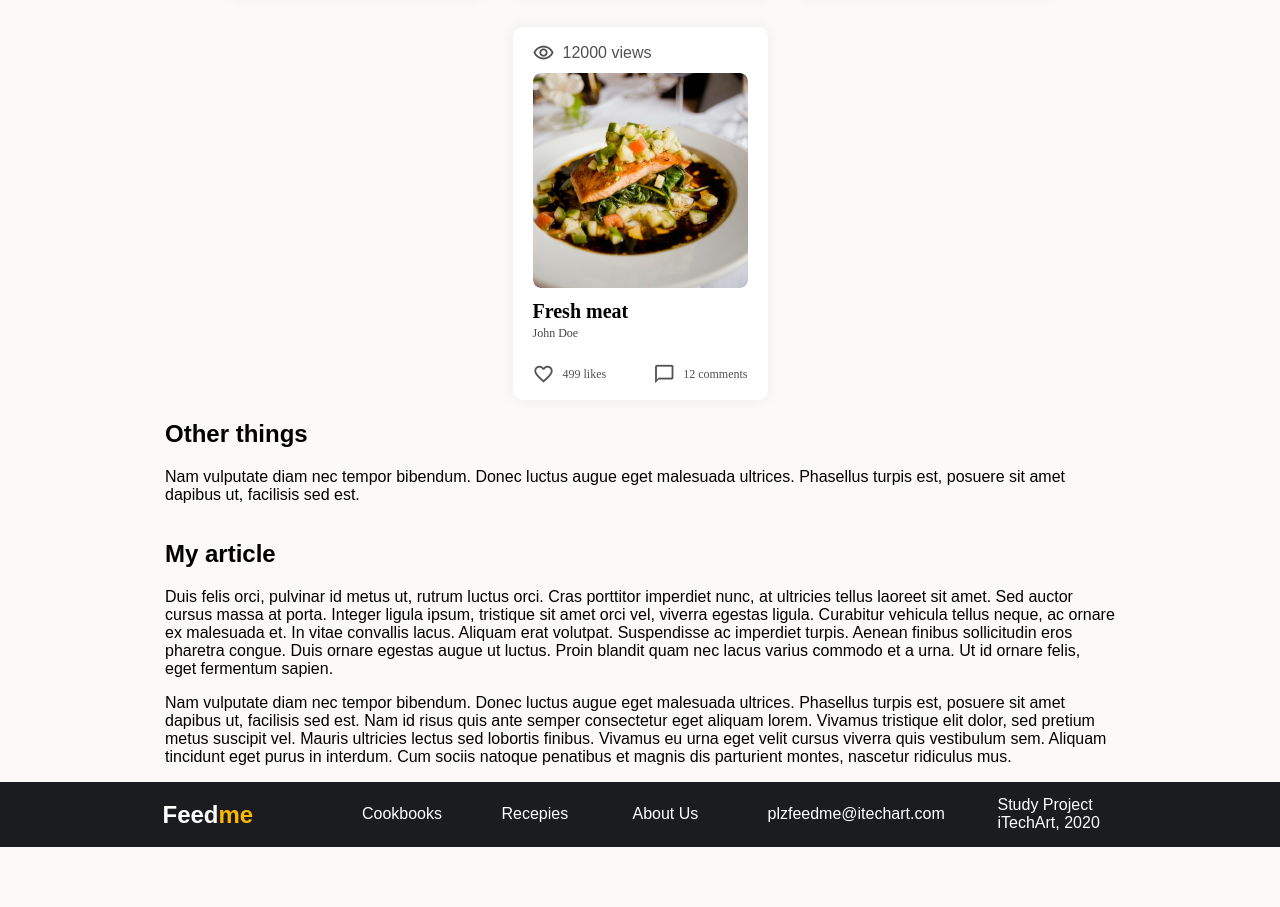
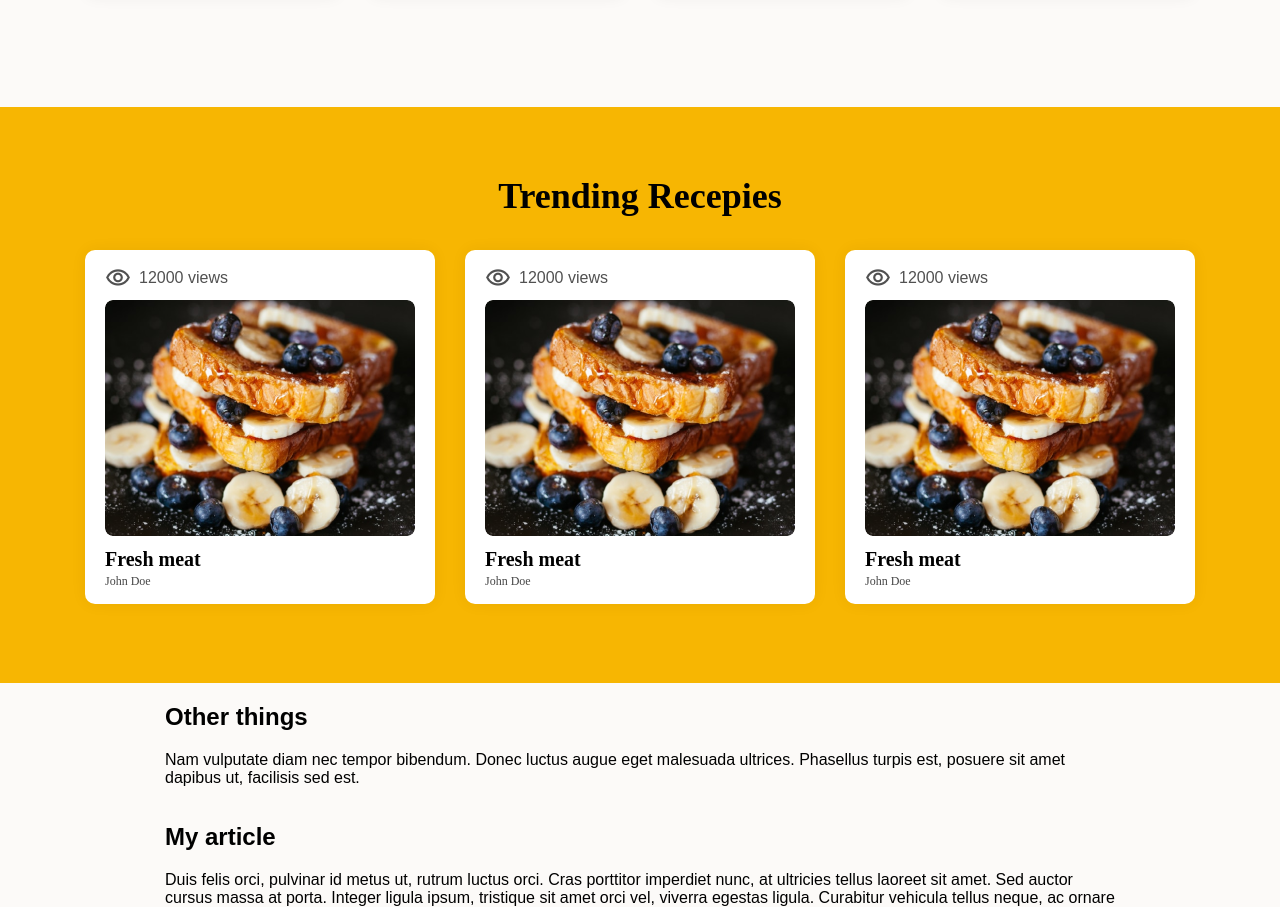
Before and after one commit to PavelPyasecky/cookbooks, a plain HTML site: page main_page.html in a window 1280 px wide. Shown: the part 1289-2196 px from the top of the page. Before the commit the page ends 2136 px from the top, so only its background shows below. Drawn offline with Linux system fonts and the light colour scheme; a web font is replaced by a local one.

Commit message:
Add trending section

```diff
--- a/css/main.css
+++ b/css/main.css
@@ -9,6 +9,7 @@
 .material-icons-outlined.md-18 { font-size: 18px; }
 .material-icons-outlined.md-22 { font-size: 22px; }
 .material-icons-outlined.md-24 { font-size: 24px; }
+.material-icons-outlined.md-26 { font-size: 26px; }
 .material-icons-outlined.md-36 { font-size: 36px; }
 .material-icons-outlined.md-48 { font-size: 48px; }
 
@@ -36,12 +37,11 @@ body {
     grid-template-areas:
         "header header header"
         "bg bg bg"
-        ". content ."
+        "content content content"
         ". sidebar ."
         ". article ."
         "footer footer footer";
     grid-template-columns: minmax(auto, 165px) auto minmax(auto, 165px);
-    /*grid-template-rows: minmax(auto, 165px) auto minmax(auto, 165px);*/
 }
 
 .header {
@@ -192,13 +192,13 @@ body {
     grid-area: content;
 }
 
-.popular {
+.main-header {
     display: flex;
     text-align: center;
     margin-top: 90px;
 }
 
-.popular__text {
+.main-header__text {
     font-family: Nunito;
     font-style: normal;
     font-weight: bold;
@@ -250,8 +250,7 @@ body {
 }
 
 .card__img {
-    height: 215px;
-    width: 215px;
+    width: 100%;
     border: none;
     border-radius: 8px;
     margin-bottom: 10px;
@@ -303,6 +302,24 @@ body {
 .card-footer-container {
     display: flex;
     align-items: center;
+}
+
+.main-header__trends {
+    margin-top: 110px;
+    padding-top: 65px;
+}
+
+.card__trends {
+    flex: 0 0 350px;
+}
+
+.card-author__trends {
+    margin-bottom: 0;
+}
+
+.trends {
+    background-color: #F7B602;
+    padding-bottom: 79px;
 }
 
 .footer {
--- a/main_page.html
+++ b/main_page.html
@@ -28,8 +28,8 @@
             <img class="bg-img" src="img/pan.png">
         </div>
         <div class="content">
-            <div class="popular">
-                <span class="popular__text">Most Popular Cookbooks</span>
+            <div class="main-header">
+                <span class="main-header__text">Most Popular Cookbooks</span>
             </div>
             <section class="card-container">
                 <article class="card">
@@ -110,6 +110,40 @@
                 </article>
 
             </section>
+            <div class="trends">
+                <div class="main-header main-header__trends">
+                  <span class="main-header__text">Trending Recepies</span>
+                </div>
+                <section class="card-container">
+                    <article class="card card__trends">
+                        <div class="card__header">
+                            <span class="material-icons-outlined md-26 card-header-icon">visibility</span>
+                            <span>12000 views</span>
+                        </div>
+                        <img class="card__img" src="img/fresh_meat_with_potato.png">
+                        <div class="card__title">Fresh meat</div>
+                        <div class="card__author card-author__trends">John Doe</div>
+                    </article>
+                    <article class="card card__trends">
+                        <div class="card__header">
+                            <span class="material-icons-outlined md-26 card-header-icon">visibility</span>
+                            <span>12000 views</span>
+                        </div>
+                        <img class="card__img" src="img/fresh_meat_with_potato.png">
+                        <div class="card__title">Fresh meat</div>
+                        <div class="card__author card-author__trends">John Doe</div>
+                    </article>
+                    <article class="card card__trends">
+                        <div class="card__header">
+                            <span class="material-icons-outlined md-26 card-header-icon">visibility</span>
+                            <span>12000 views</span>
+                        </div>
+                        <img class="card__img" src="img/fresh_meat_with_potato.png">
+                        <div class="card__title">Fresh meat</div>
+                        <div class="card__author card-author__trends">John Doe</div>
+                    </article>
+                </section>
+            </div>
         </div>
 
         <article>
```
Also changed, not shown: img/fresh_meat_with_potato.png (added).
